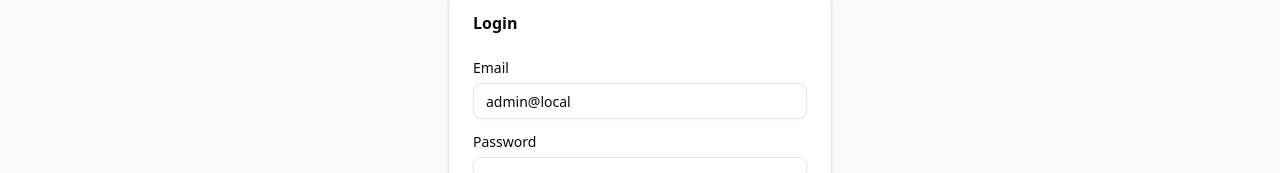
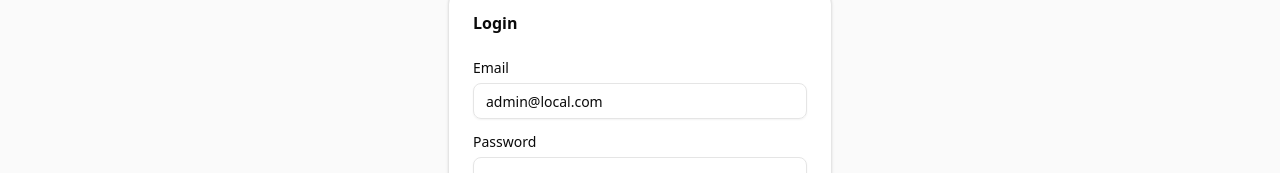
Before and after one commit to SahilWadhwani/AI-Powered-Threat-Hunting-Incident-Response-Platform, a Next.js app in the folder frontend/: page /login in a window 1280 px wide. Shown: the part 213-386 px from the top of the page. Built offline with nearby package versions, Linux system fonts and the light colour scheme; no server answers.

Commit message:
placeholder updated for login

```diff
--- a/frontend/src/app/login/page.tsx
+++ b/frontend/src/app/login/page.tsx
@@ -10,7 +10,7 @@ import { Label } from "@/components/ui/label";
 import { toast } from "sonner";
 
 export default function LoginPage() {
-  const [email, setEmail] = useState("admin@local");
+  const [email, setEmail] = useState("admin@local.com");
   const [password, setPassword] = useState("Admin123!");
   const [loading, setLoading] = useState(false);
   const { setTokens, setUser } = useAuth();
```
